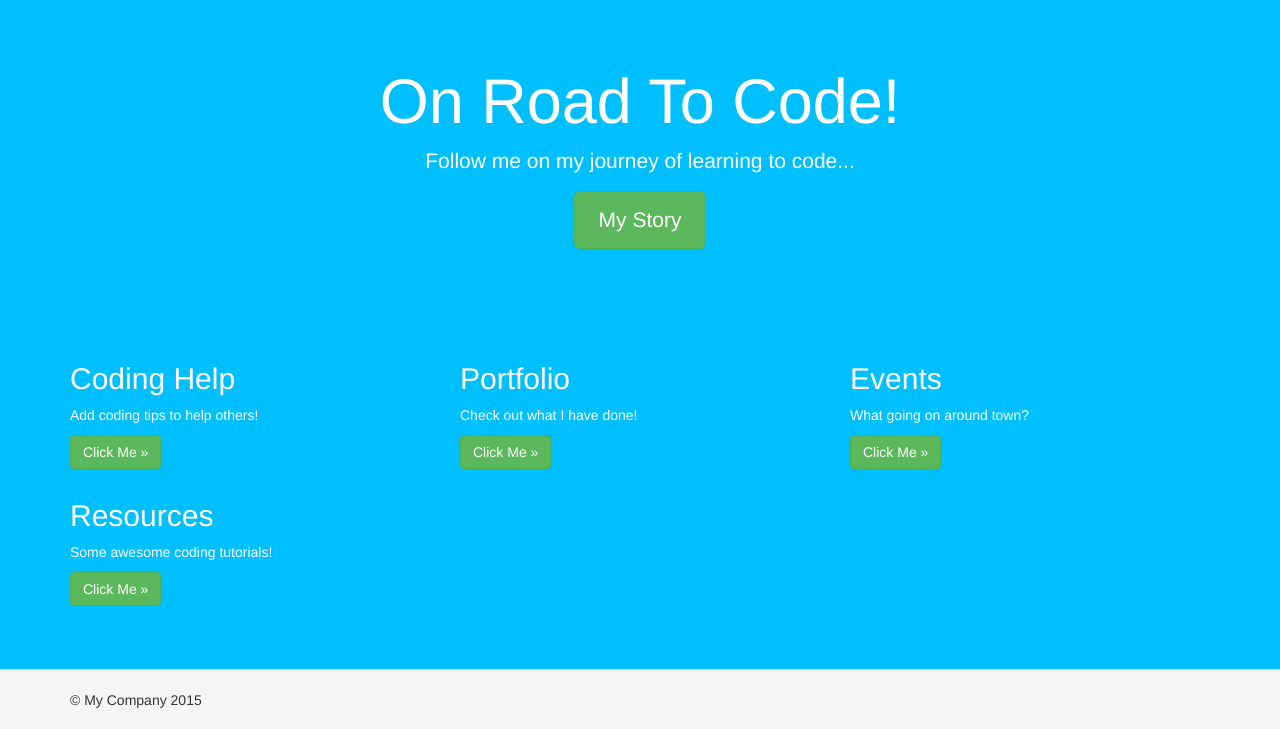
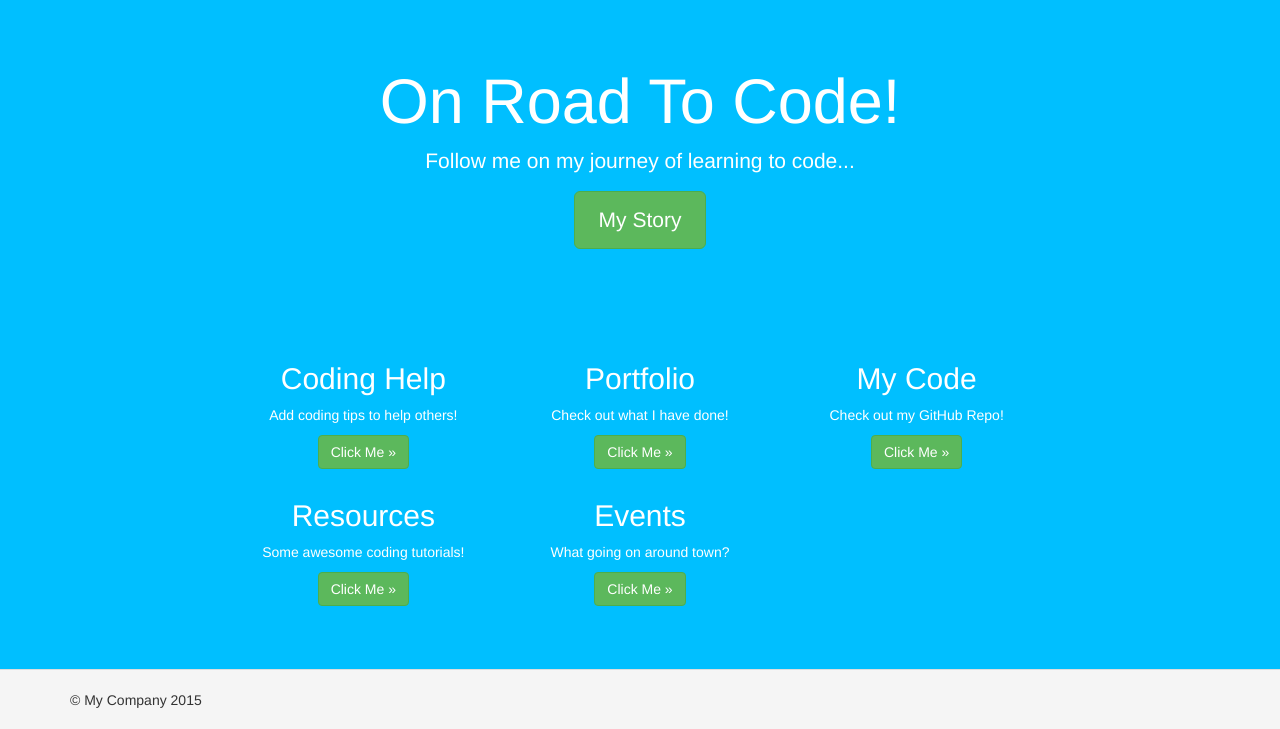
Before and after one commit to dfmmalaw/Portfolio-PHP-, a Yii app: template views/site/index.php in a window 1280 px wide. Shown: the part 71-800 px from the top of the page. Run offline with PHP 8.4 and a stand-in for Yii, Linux system fonts and the light colour scheme; the template is opened without the code that fills it, so the values that code supplies are empty; some libraries are stand-ins or nearby versions.

Commit message:
added homepage content

```diff
--- a/views/site/index.php
+++ b/views/site/index.php
@@ -32,11 +32,11 @@ $this->title = 'My Yii Application';
                 <p><a class="btn btn-default" href="http://www.yiiframework.com/forum/">Click Me &raquo;</a></p>
             </div>
             <div class="col-lg-4">
-                <h2>Events</h2>
+                <h2>My Code</h2>
 
-                <p>What going on around town?</p>
+                <p>Check out my GitHub Repo!</p>
 
-                <p><a class="btn btn-default" href="http://www.meetup.com">Click Me &raquo;</a></p>
+                <p><a class="btn btn-default" href="https://github.com/dfmmalaw">Click Me &raquo;</a></p>
             </div>
             <div class="col-lg-4">
                 <h2>Resources</h2>
@@ -45,6 +45,14 @@ $this->title = 'My Yii Application';
 
                 <p><a class="btn btn-default" href="https://www.codermanual.com">Click Me &raquo;</a></p>
             </div>
+            <div class="col-lg-4">
+                <h2>Events</h2>
+
+                <p>What going on around town?</p>
+
+                <p><a class="btn btn-default" href="http://www.meetup.com">Click Me &raquo;</a></p>
+            </div>
+
         </div>
 
     </div>
--- a/web/css/site.css
+++ b/web/css/site.css
@@ -19,6 +19,15 @@ body {
     background-color: #00bfff;
     background-size: cover;
     background-repeat: no-repeat;
+}
+
+.site-index {
+    /*this centers the text within the div*/
+    text-align: center;
+    /*this centers the text on the page*/
+    margin-right: auto;
+    margin-left: auto;
+    width: 800px;
 }
 
 .btn.btn-default {
```
